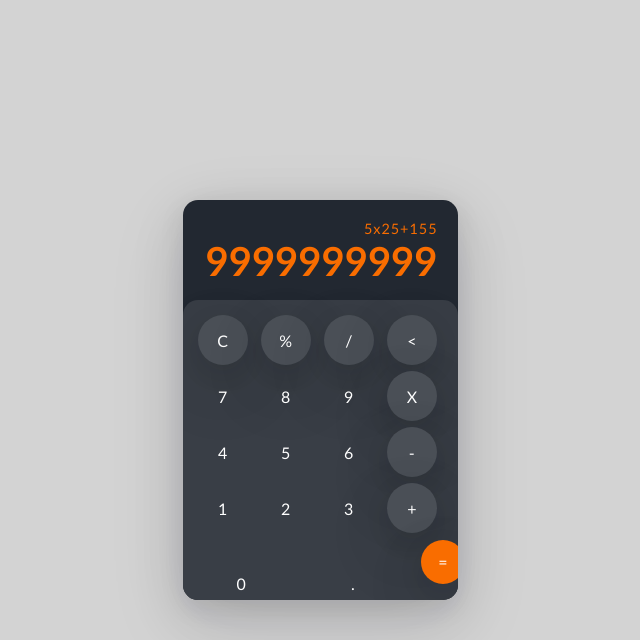
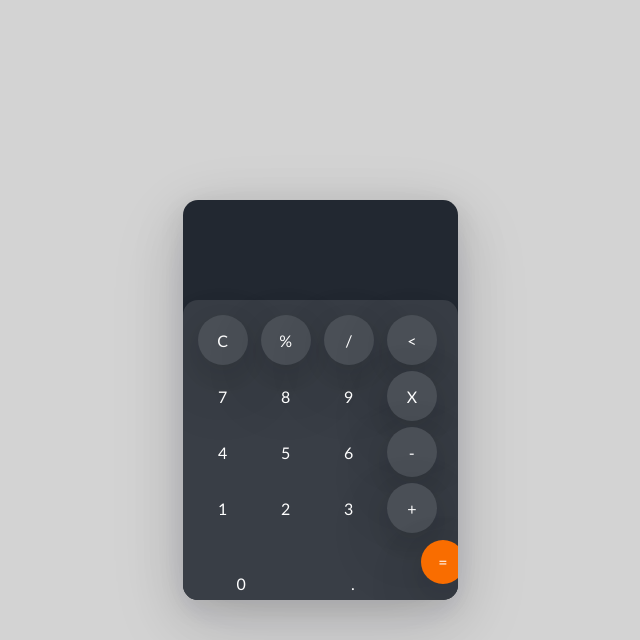
Before and after one commit to TaylorNAlbarnaz/CokeClicker, a PHP site: page /index.php in a window 1280 px wide. Shown: the top 640 px of the page, without its empty margins (320-960 px from the left). Run offline with PHP 8.4, Linux system fonts and the light colour scheme.

Commit message:
Formatação

```diff
--- a/index.php
+++ b/index.php
@@ -7,7 +7,6 @@ use App\Calculadora;
 // Inicializa as classes necessárias
 $calculadora = new Calculadora();
 $aplicacao = new Aplicacao($calculadora);
-
 $aplicacao->InicializarOperacoes();
 
 // Responde a requisição do usuário
--- a/page.html
+++ b/page.html
@@ -10,8 +10,8 @@
 <body>
     <div id="calculator" class="shadow">
         <div id="calculator__results">
-            <span id="calculator__preview">5x25+155</span>
-            <span id="calculator__finalresult">9999999999</span>
+            <span id="calculator__preview"></span>
+            <span id="calculator__finalresult"></span>
         </div>
         <div id="calculator__buttons">
             <div id="calculator__buttons__top">
```
